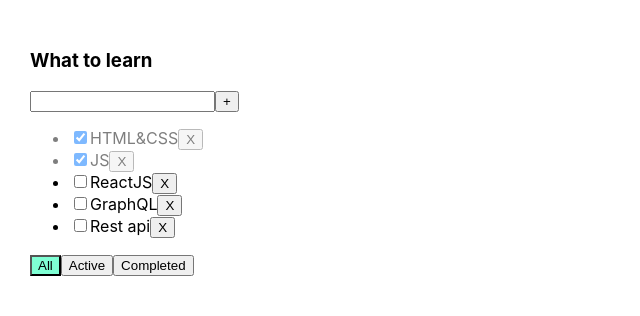
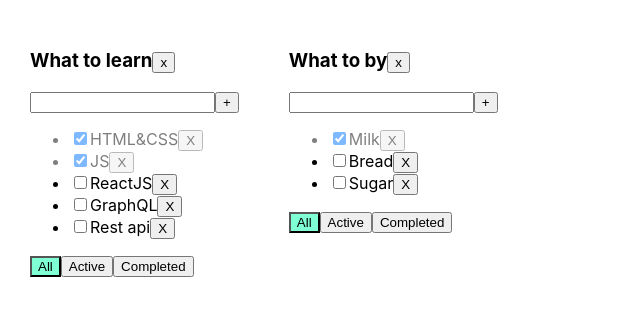
Before and after one commit to dimrys/it-incubator-todolist-ts-02, a React (Create React App) app: page / in a window 1280 px wide. Shown: the top 316 px of the page, without its empty margins (0-640 px from the left). Built offline with nearby package versions, Linux system fonts and the light colour scheme.

Commit message:
lesson 06 start

```diff
--- a/src/App.tsx
+++ b/src/App.tsx
@@ -4,67 +4,102 @@ import {Todolist} from './Todolist';
 import {v1} from "uuid";
 
 export type  FilterType = "all" | "active" | "completed"
+type TodoListType = {
+    id: string
+    title: string
+    filter: FilterType
+}
 
 
 function App() {
+    const todoListId1 = v1()
+    const todoListId2 = v1()
 
 
-    let [tasks, setTasks] = useState([
-        { id: v1(), title: "HTML&CSS", isDone: true },
-        { id: v1(), title: "JS", isDone: true },
-        { id: v1(), title: "ReactJS", isDone: false },
-        { id: v1(), title: "GraphQL", isDone: false },
-        { id: v1(), title: "Rest api", isDone: false }
+    const [todoLists, setTodoList] = useState<Array<TodoListType>>([
+        {id: todoListId1, title: "What to learn", filter: "all"},
+        {id: todoListId2, title: "What to by", filter: "all"},
+
     ])
-    let [filter, setFilter] = useState<FilterType>("all")
 
-    function deleteTask (id: string)  {
-        let filteredTasks = tasks.filter(t => t.id !== id)
-        setTasks(filteredTasks)
+    const removeTodoList = (todoListId: string) => {
+        let newTodoLists = todoLists.filter(tl => tl.id !== todoListId)
+        setTodoList(newTodoLists)
+        delete tasks[todoListId]
+        setTasks({...tasks})
     }
 
-    function addTask (inputTitle: string) {
-        const newTask = {id: v1(), title: inputTitle, isDone: false}
-        setTasks([newTask, ...tasks])
+    const [tasks, setTasks] = useState({
+        [todoListId1]: [
+            {id: v1(), title: "HTML&CSS", isDone: true},
+            {id: v1(), title: "JS", isDone: true},
+            {id: v1(), title: "ReactJS", isDone: false},
+            {id: v1(), title: "GraphQL", isDone: false},
+            {id: v1(), title: "Rest api", isDone: false}
+        ],
+        [todoListId2]: [
+            {id: v1(), title: "Milk", isDone: true},
+            {id: v1(), title: "Bread", isDone: false},
+            {id: v1(), title: "Sugar", isDone: false},
+        ]
+    })
+
+    function deleteTask(taskId: string, todoListId: string) {
+        const todoListTasks = tasks[todoListId]
+        tasks[todoListId] = todoListTasks.filter(t => t.id !== taskId)
+        setTasks({...tasks})
     }
 
-    function changeStatus(taskID: string, isDone: boolean) {
-        let task = tasks.find(t => t.id ===taskID)
+    function addTask(inputTitle: string, todoListId: string) {
+        const newTask = {id: v1(), title: inputTitle, isDone: false}
+        const todoListTasks = tasks[todoListId]
+        tasks[todoListId] = [newTask, ...todoListTasks]
+        setTasks({...tasks})
+    }
+
+    function changeStatus(taskID: string, isDone: boolean, todoListId: string) {
+        let task = tasks[todoListId].find(t => t.id === taskID)
         if (task) {
             task.isDone = isDone
-            setTasks([...tasks])
+            setTasks({...tasks})
         }
     }
 
-    function filteredTask( filter:FilterType ) {
-
-
-        setFilter(filter)
+    function filteredTask(filter: FilterType, todoListId: string) {
+        let todoList = todoLists.find(tl => tl.id === todoListId)
+        if (todoList) {
+            todoList.filter = filter
+            setTodoList([...todoLists])
+        }
     }
-
-    let tasksForToDoList = tasks
-
-    if (filter === "active"){
-        tasksForToDoList = tasks.filter(t => t.isDone === false)
-    }
-    if (filter === "completed"){
-        tasksForToDoList = tasks.filter(t => t.isDone === true)
-    }
-
-
-
 
     return (
         <div className="App">
-            <Todolist
-                title="What to learn"
-                tasks={tasksForToDoList}
-                deleteTask = {deleteTask}
-                filteredTask = {filteredTask}
-                addTask = {addTask}
-                changeStatus = {changeStatus}
-                filter = {filter}
-            />
+            {
+                todoLists.map((tl) => {
+                    let tasksForToDoList = tasks[tl.id]
+                    if (tl.filter === "active") {
+                        tasksForToDoList = tasks[tl.id].filter(t => t.isDone === false)
+                    }
+                    if (tl.filter === "completed") {
+                        tasksForToDoList = tasks[tl.id].filter(t => t.isDone === true)
+                    }
+
+
+                    return <Todolist key={tl.id}
+                                     id={tl.id}
+                                     title={tl.title}
+                                     tasks={tasksForToDoList}
+                                     deleteTask={deleteTask}
+                                     filteredTask={filteredTask}
+                                     addTask={addTask}
+                                     changeStatus={changeStatus}
+                                     filter={tl.filter}
+                                     removeTodoList={removeTodoList}
+                    />
+                })
+            }
+
 
         </div>
     );
--- a/src/Todolist.tsx
+++ b/src/Todolist.tsx
@@ -8,13 +8,15 @@ type TaskType = {
 }
 
 export type PropsType = {
+    id: string
     title: string
     tasks: Array<TaskType>
-    deleteTask: (id: string) => void
-    filteredTask: (filter: FilterType) => void
-    addTask: (inputTitle: string) => void
-    changeStatus: (taskID: string, isDone: boolean) => void
+    deleteTask: (taskId: string, todoListId: string) => void
+    filteredTask: (filter: FilterType, todoListId: string) => void
+    addTask: (inputTitle: string, todoListId: string) => void
+    changeStatus: (taskID: string, isDone: boolean, todoListId: string) => void
     filter: string
+    removeTodoList: (todoListId: string) => void
 }
 
 export function Todolist(props: PropsType) {
@@ -24,7 +26,7 @@ export function Todolist(props: PropsType) {
 
     const addTask = () => {
         if (inputTitle.trim() !== "") {
-            props.addTask(inputTitle)
+            props.addTask(inputTitle, props.id)
             setInputTitle("")
         } else {
             setError("Title is required")
@@ -41,15 +43,17 @@ export function Todolist(props: PropsType) {
         }
     }
 
-    const onClickHandlerAll = () => {props.filteredTask("all")}
-    const onClickHandlerActive = ()=> {props.filteredTask("active")}
-    const onClickHandlerCompleted = () => {props.filteredTask("completed")}
-
+    const onClickHandlerAll = () => {props.filteredTask("all", props.id)}
+    const onClickHandlerActive = ()=> {props.filteredTask("active", props.id)}
+    const onClickHandlerCompleted = () => {props.filteredTask("completed", props.id)}
+    const removeTodoList = () => {
+        props.removeTodoList(props.id)
+    }
 
 
 
     return <div>
-        <h3>{props.title}</h3>
+        <h3>{props.title}<button onClick={removeTodoList}>x</button></h3>
         <div>
             <input value={inputTitle}
                    onChange={onChangHandler}
@@ -62,10 +66,10 @@ export function Todolist(props: PropsType) {
         <ul>
             {
                 props.tasks.map(t => {
-                    const onClickHandler = () => props.deleteTask(t.id)
+                    const onClickHandler = () => props.deleteTask(t.id, props.id)
                     const onChangeHandler =(e:ChangeEvent<HTMLInputElement>) => {
                         let newIsDoneValue = e.currentTarget.checked
-                        props.changeStatus(t.id, newIsDoneValue)
+                        props.changeStatus(t.id, newIsDoneValue, props.id)
                     }
                     return <li key ={t.id} className={t.isDone ? "is-done": ""}>
                         <input type="checkbox" onChange={ onChangeHandler } checked={t.isDone}/>
```
